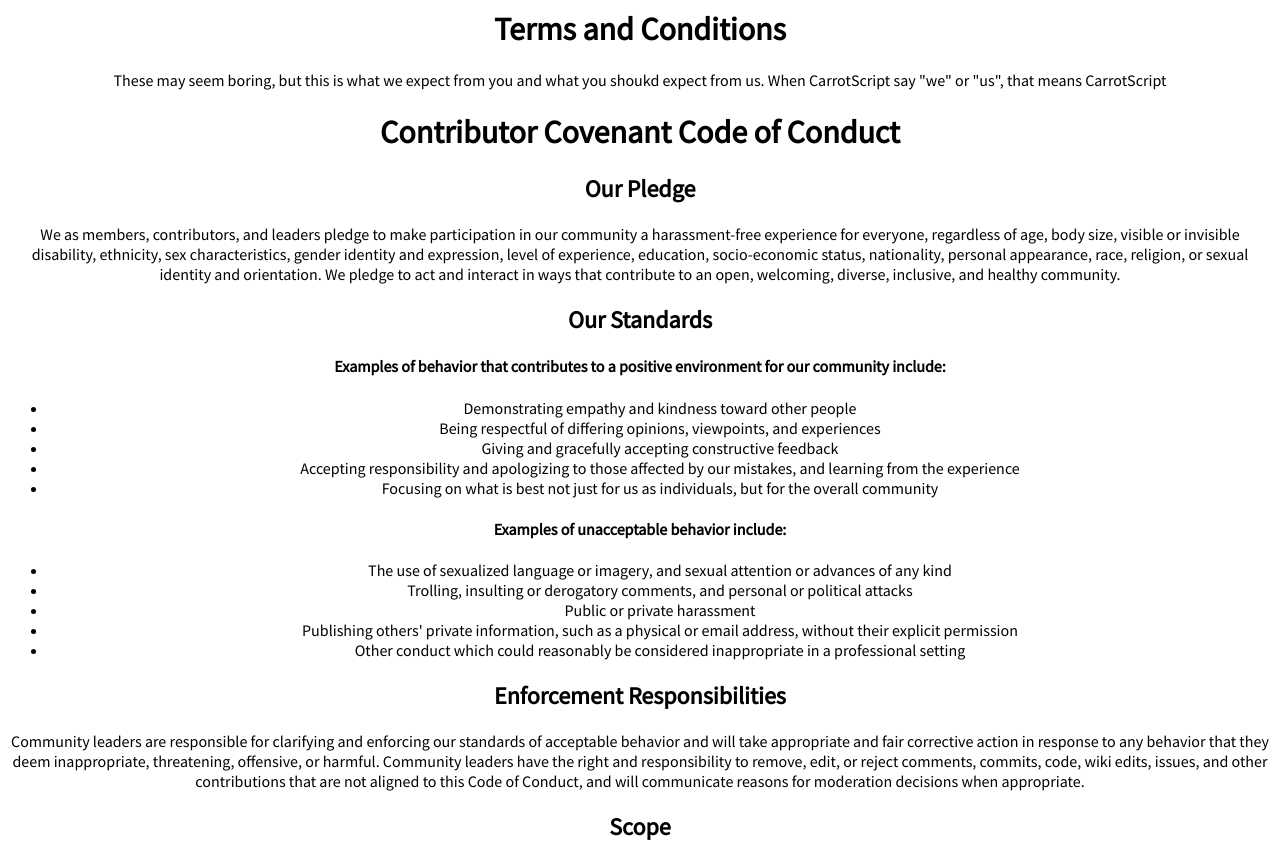
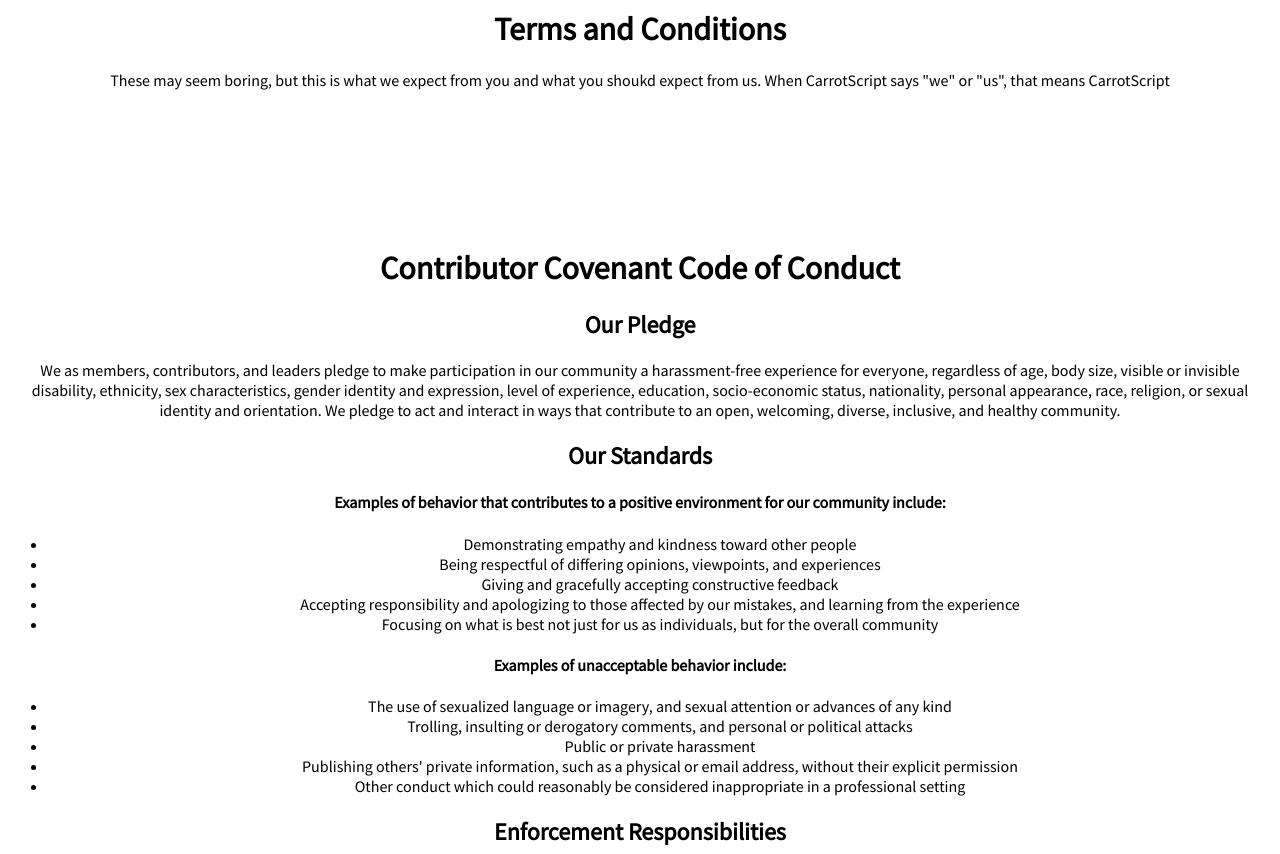
Before and after one commit to carrotscript/carrotscript.github.io, a plain HTML site: page terms.html in a window 1280 px wide. Shown: the part 243-1097 px from the top of the page. Drawn offline with Linux system fonts and the light colour scheme.

Commit message:
Update terms.html

```diff
--- a/terms.html
+++ b/terms.html
@@ -2,7 +2,7 @@
 <html>
     <head>
         <meta charset="utf-8">
-        <title>CarrotScript</title>
+        <title>CarrotScript Terms and Conditions</title>
         <link rel="shortcut icon" type="image/jpg" href="favicon.png"/>
         <link rel="stylesheet" href="styles.css">
         <link rel="stylesheet" href="https://fonts.googleapis.com/icon?family=Material+Icons">
@@ -14,7 +14,10 @@
     <body>
       <h1><img src="logo_transparent.png" width="200"></h1>
             <h1>Terms and Conditions</h1>
-            <p>These may seem boring, but this is what we expect from you and what you shoukd expect from us. When CarrotScript say "we" or "us", that means CarrotScript</p>
+            <p>These may seem boring, but this is what we expect from you and what you shoukd expect from us. When CarrotScript says "we" or "us", that means CarrotScript</p>
+
+	    <br><br><br><br><br><br>
+	    <div class="all">
             <h1>
 	<a id="user-content-contributor-covenant-code-of-conduct" class="anchor"
 		href="#contributor-covenant-code-of-conduct"
@@ -130,5 +133,6 @@
 		rel="nofollow">https://www.contributor-covenant.org/faq</a>. Translations are available at <a
 		href="https://www.contributor-covenant.org/translations"
 		rel="nofollow">https://www.contributor-covenant.org/translations</a>.</p>
+		    </div>
     </body>
 </html>
```
